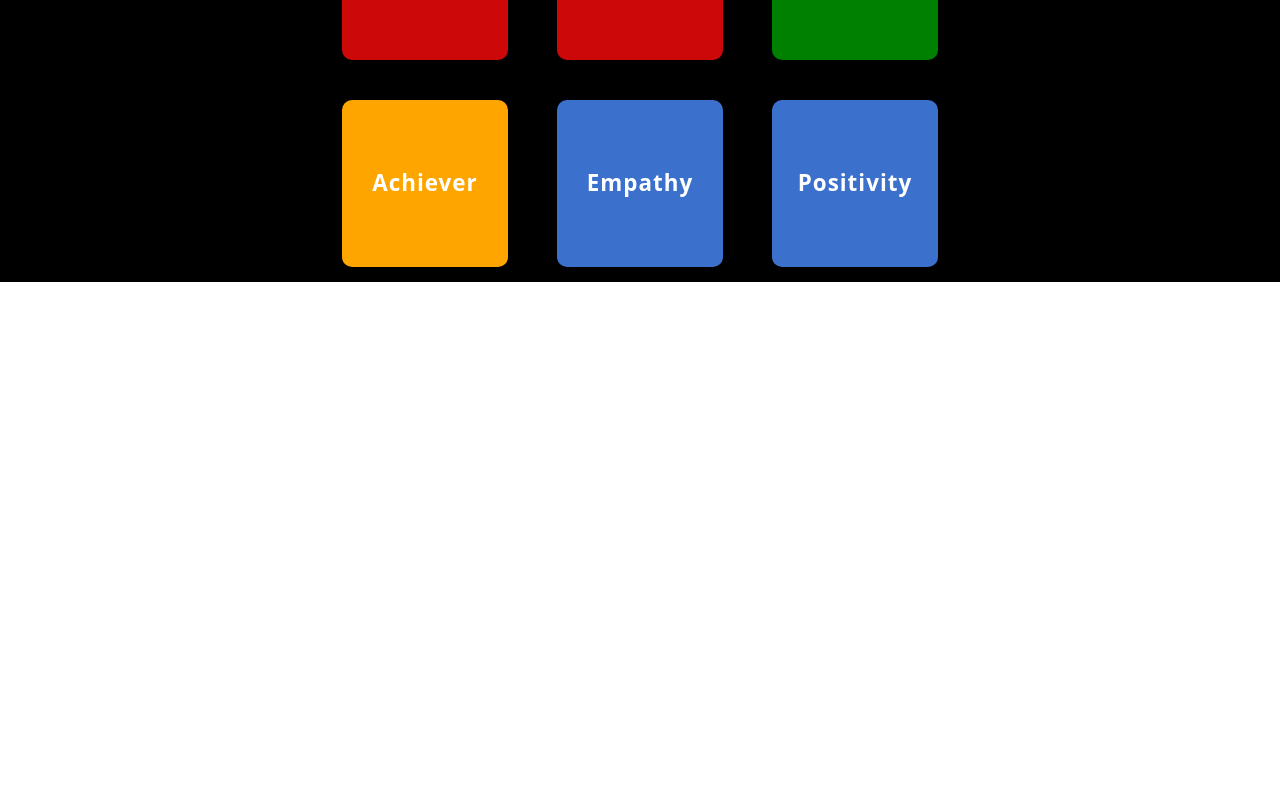
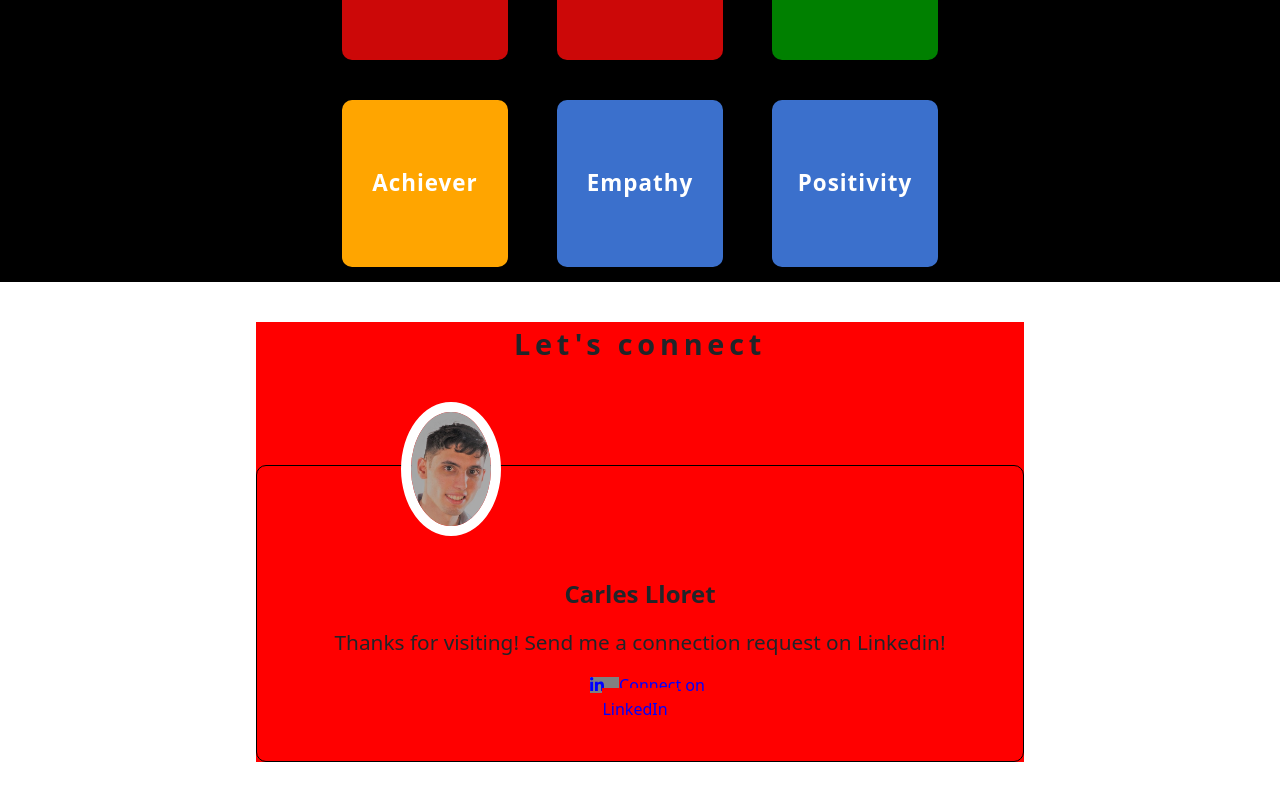
Before and after one commit to carlesDeveloper/personalPage, a React (Vite) app in the folder frontend_personal_page/: page / in a window 1280 px wide. Shown: the part 2281-3081 px from the top of the page. Before the commit the page ends 2563 px from the top, so only its background shows below. Built offline with nearby package versions, Linux system fonts and the light colour scheme.

Commit message:
contact page parttially

```diff
--- a/frontend_personal_page/src/App.tsx
+++ b/frontend_personal_page/src/App.tsx
@@ -19,10 +19,7 @@ function App() {
       <Experience />
       <Skills />
       <Strength />
-      {/*
-      <Skills />
-
-      <Contact /> */}
+      <Contact />
     </>
   )
 }
--- a/frontend_personal_page/src/Contact.tsx
+++ b/frontend_personal_page/src/Contact.tsx
@@ -1,8 +1,25 @@
 import React from 'react'
+import ContactButtons from './ContactButtons';
+import "./assets/contact.css"
+import PersonalLogo from '../public/images/imagenCV.jpg'
 
 function Contact() {
     return(
-        <>Contact</>
+        <>
+            <div className="contact__content">
+                <div className="contact__title">Let's connect</div>
+                <div className="contact__modal">
+                    <div className="personal__logo">
+                        <img src={PersonalLogo}></img>
+                    </div>
+                    <div className="personal__name">Carles Lloret</div>
+                    <div className="personal__description">Thanks for visiting! Send me a connection request on Linkedin!</div>
+                    <ContactButtons />
+                </div>
+            </div>
+
+
+        </>
     )
 }
 
--- /dev/null
+++ b/frontend_personal_page/src/assets/contact.css
@@ -0,0 +1,43 @@
+.contact__content{
+    width: 60vw;
+    display: block;
+    text-align: center;
+    margin: auto;
+    margin-top: 40px;
+    margin-bottom: 30vh;
+    background-color: red;
+}
+.contact__title{
+    font-size: 1.8rem;
+    font-weight: bold;
+    letter-spacing: 0.3rem;
+    margin-bottom: 50px;
+}
+.contact__modal{
+    width: 100%;
+    border: 1px solid black;
+    border-radius: 10px;
+    padding: 40px;
+    position: relative;
+    padding-top: 100px;
+    margin-top: 100px;
+}
+.personal__logo img{
+    position: absolute;
+    top: -64px;
+    right: 522px;
+    width: 100px;
+    border-radius: 100%;
+    border: 10px solid white;
+}
+
+.personal__name{
+    font-size: 1.5rem;
+    font-weight: bold;
+    margin: 10px;
+}
+
+.personal__description{
+    margin: 15px;
+    font-size: 1.3rem;
+}
```
Also changed, not shown: frontend_personal_page/public/images/imagenCV.jpg (added).
